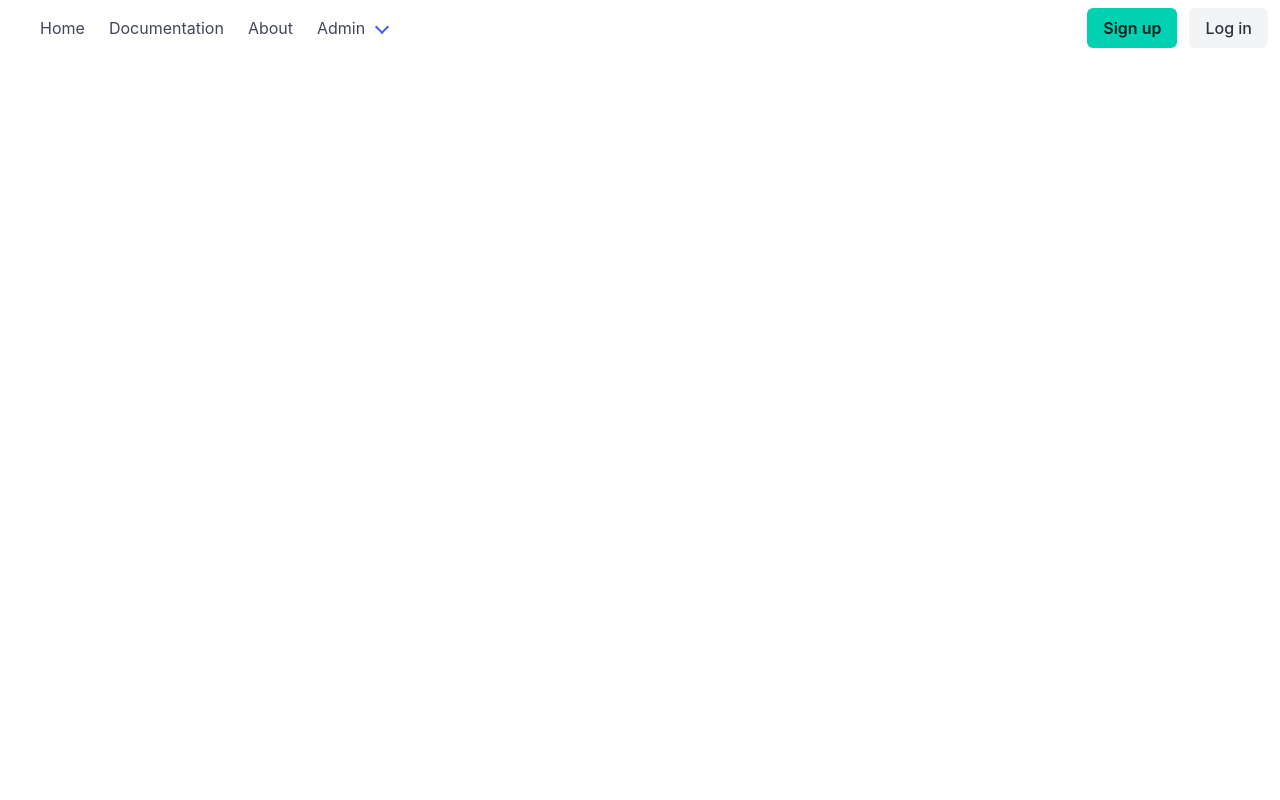
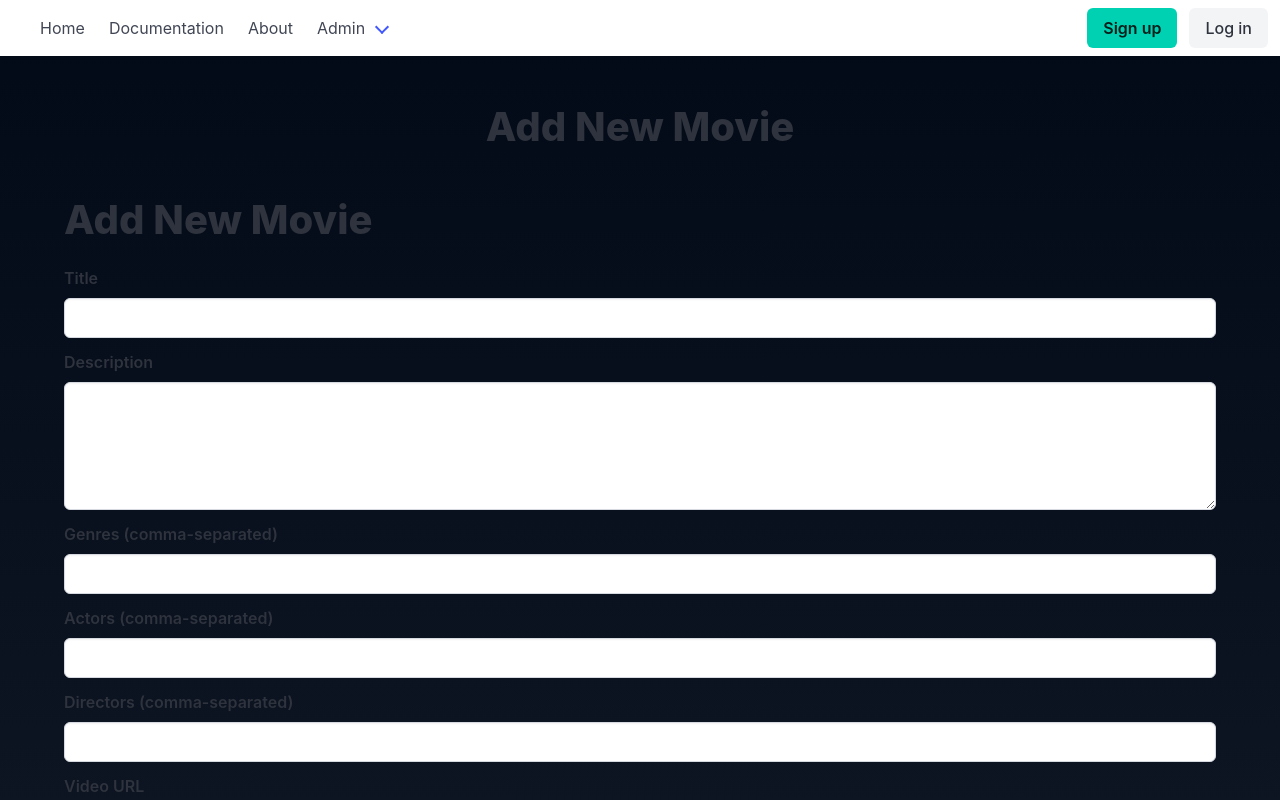
Before and after one commit to drag0dev/argon, a React app in the folder front/: page /movie/add in a window 1280 px wide. Shown: the top 800 px of the page. Built offline with nearby package versions, Linux system fonts and the light colour scheme; the HTML template or start-up script is replaced by a standard one.

Commit message:
impl addmoviepage

```diff
--- a/front/src/App.tsx
+++ b/front/src/App.tsx
@@ -3,6 +3,7 @@ import './App.css';
 import HomePage from './pages/HomePage';
 import AboutPage from './pages/AboutPage';
 import NavBar from './components/NavBar';
+import AddMoviePage from './pages/AddMoviePage';
 
 import { BrowserRouter as Router, Routes, Route } from 'react-router-dom';
 
@@ -14,6 +15,7 @@ const App = () => {
         <Routes>
           <Route path="/" element={<HomePage />} />
           <Route path="/about" element={<AboutPage />} />
+          <Route path="/movie/add" element={<AddMoviePage />} />
         </Routes>
       </div>
     </Router>
--- /dev/null
+++ b/front/src/pages/AddMoviePage.tsx
@@ -0,0 +1,18 @@
+import React from 'react';
+import AddMovieForm from '../components/AddMovieForm'
+
+import { FontAwesomeIcon } from '@fortawesome/react-fontawesome';
+import { faUser } from '@fortawesome/free-solid-svg-icons';
+
+const AddMoviePage = () => {
+  return (
+    <section className="section">
+      <div className="container">
+        <h1 className="title is-2 has-text-centered mb-6">Add New Movie</h1>
+        <AddMovieForm />
+      </div>
+    </section>
+  );
+}
+
+export default AddMoviePage;
```
